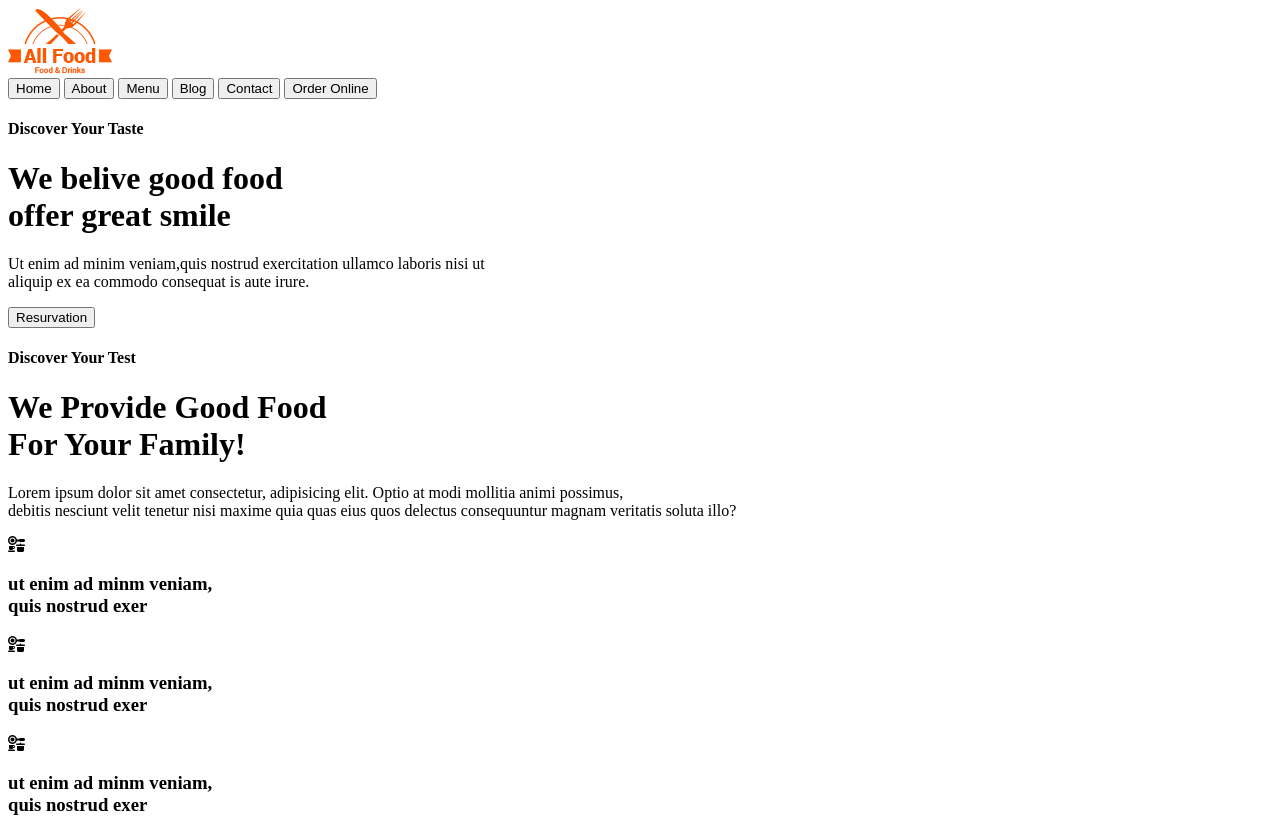
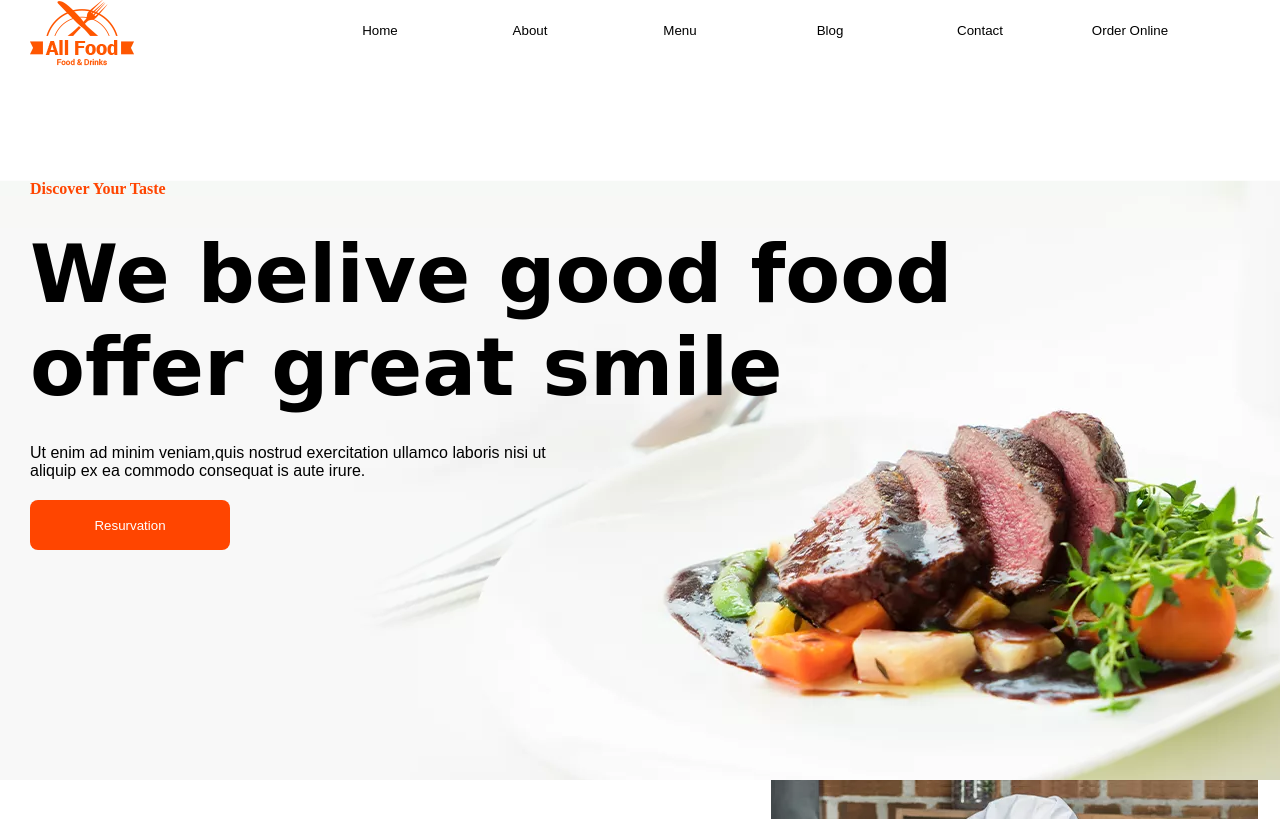
Before and after one commit to anshidaashraf/restaurent, a plain HTML site: page index.html in a window 1280 px wide. Shown: the top 819 px of the page. Drawn offline with Linux system fonts and the light colour scheme; files whose address does not match are found by name; a web font is replaced by a local one.

Commit message:
fifth commit

```diff
--- a/index.css
+++ b/index.css
@@ -4,7 +4,7 @@
     padding: 0;
 }
 .main{
-    background-image: url("new images/back.png");
+    background-image: url("back.png");
     height: 600px;
 }
 .logo{
--- a/index.html
+++ b/index.html
@@ -4,7 +4,7 @@
     <meta charset="UTF-8">
     <meta name="viewport" content="width=device-width, initial-scale=1.0">
     <title>Document</title>
-     <link rel="stylesheet" href="website.css">
+     <link rel="stylesheet" href="index.css">
      <link rel="preconnect" href="https://fonts.googleapis.com">
 <link rel="preconnect" href="https://fonts.gstatic.com" crossorigin>
 <link href="https://fonts.googleapis.com/css2?family=Playwrite+CZ:wght@100..400&display=swap" rel="stylesheet">
```
